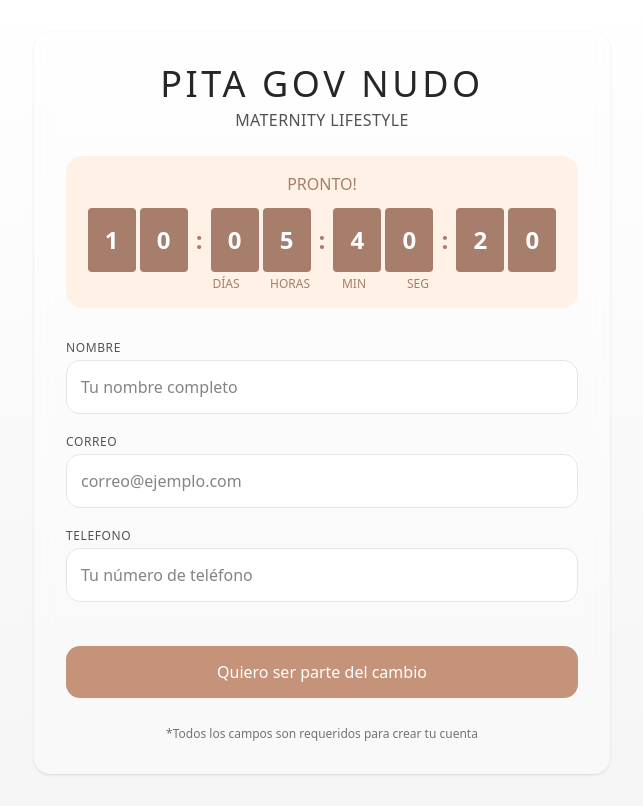
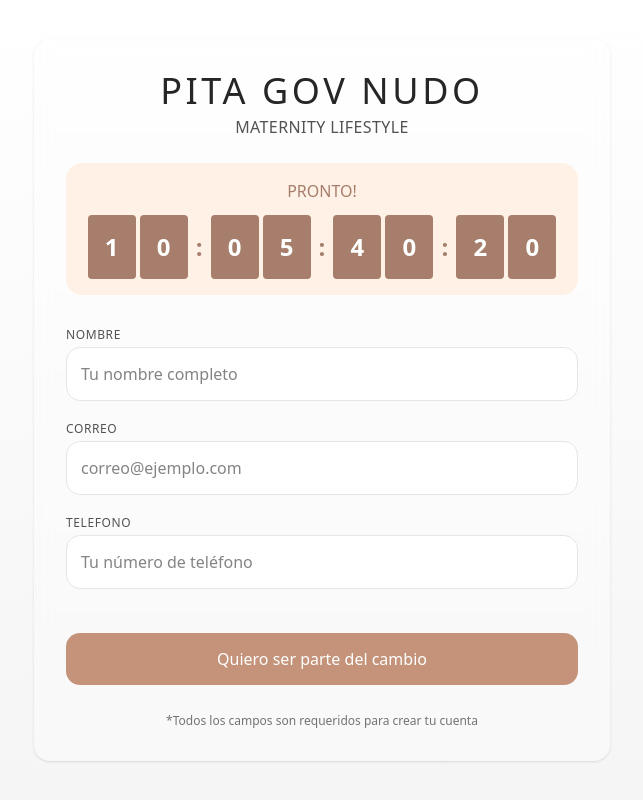
Before and after one commit to est-flores/form-page, a Next.js app: page / in a window 1280 px wide. Shown: the whole page, without its empty margins (318-961 px from the left). Built offline with nearby package versions, Linux system fonts and the light colour scheme.

Commit message:
Remove unused time labels from CountdownTimer component for cleaner UI.

```diff
--- a/src/components/CountdownTimer.tsx
+++ b/src/components/CountdownTimer.tsx
@@ -119,12 +119,7 @@ const CountdownTimer: React.FC = () => {
           </div>
         </div>
       </div>
-      <div className="flex justify-center text-xs text-[#A67E6B] mt-1">
-        <span className="w-[54px] md:w-[64px] text-center font-medium">DÍAS</span>
-        <span className="w-[54px] md:w-[64px] text-center font-medium">HORAS</span>
-        <span className="w-[54px] md:w-[64px] text-center font-medium">MIN</span>
-        <span className="w-[54px] md:w-[64px] text-center font-medium">SEG</span>
-      </div>
+
     </div>
   );
 };
```
Also changed, not shown: public/pita-con.nudo.png (added).
